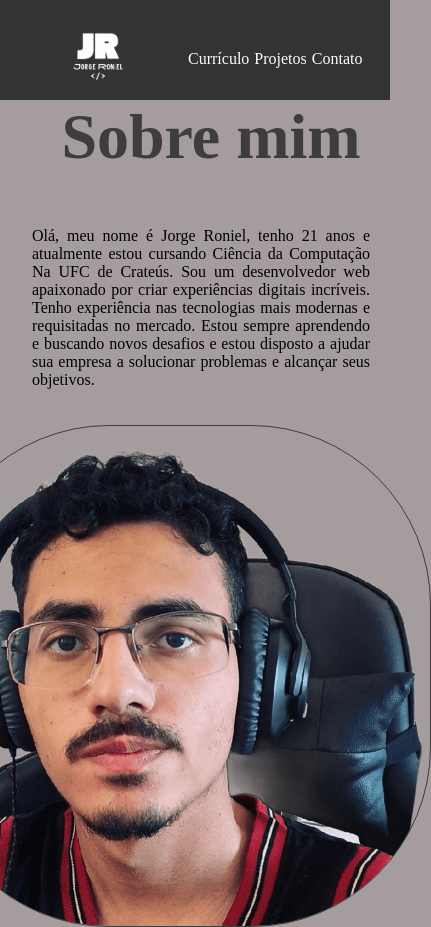
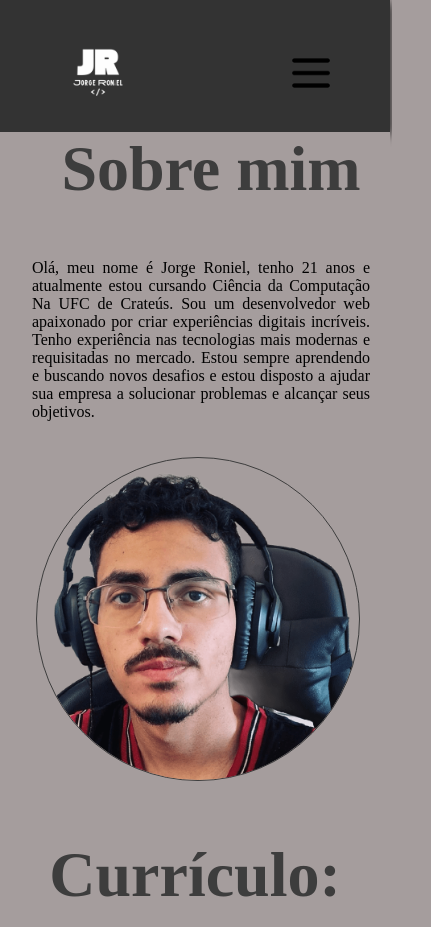
Before and after one commit to JorgeRoniel/portifolio, a plain HTML site: page index.html in a window 390 px wide. Shown: the top 927 px of the page, 431 px wide, since content can reach past the window. Drawn offline with nearby package versions, Linux system fonts and the light colour scheme.

Commit message:
feat: criação do menu responsivo

```diff
--- a/index.html
+++ b/index.html
@@ -9,14 +9,33 @@
     <script src="https://unpkg.com/scrollreveal"></script>
   </head>
   <body>
-    <nav>
-      <img src="./src/img/jR(1).png" alt="logo-jorge" id="logo-jr" />
-      <ul>
-        <li><a href="#curriculo">Currículo</a></li>
-        <li><a href="#projetos">Projetos</a></li>
-        <li><a href="#contato">Contato</a></li>
-      </ul>
-    </nav>
+    <header>
+      <nav class="navbar">
+        <div class="logo">
+          <img src="./src/img/jR(1).png" alt="logo-jorge" id="logo-jr" />
+        </div>
+
+        <div class="nav-list">
+          <ul>
+            <li class="nav-item"><a class="nav-link" href="#curriculo">Currículo</a></li>
+            <li class="nav-item"><a class="nav-link" href="#projetos">Projetos</a></li>
+            <li class="nav-item"><a class="nav-link" href="#contato">Contato</a></li>
+          </ul>
+        </div>
+
+        <div class="mobile-menu-icon">
+          <button onclick="showMenu()"><img class="icon" src="./src/img/cardapio.png" alt=""></button>
+        </div>
+      </nav>
+
+      <div class="menu-mobile">
+        <ul>
+          <li class="nav-item"><a class="nav-link" href="#curriculo">Currículo</a></li>
+          <li class="nav-item"><a class="nav-link" href="#projetos">Projetos</a></li>
+          <li class="nav-item"><a class="nav-link" href="#contato">Contato</a></li>
+        </ul>
+      </div>
+    </header>
     <section id="home">
       <div id="content-home">
         <h1>Sobre mim</h1>
--- a/src/js/scripts.js
+++ b/src/js/scripts.js
@@ -33,3 +33,13 @@ sr.reveal("#curriculo", {
 sr.reveal("#projetos", {
   duration: 2000,
 });
+
+function showMenu() {
+  var menu = document.querySelector(".menu-mobile");
+
+  if (menu.classList.contains("open")) {
+    menu.classList.remove("open");
+  } else {
+    menu.classList.add("open");
+  }
+}
--- a/src/style/style.css
+++ b/src/style/style.css
@@ -16,31 +16,55 @@ h2 {
 
 /* Menu */
 
-nav {
+header {
   background-color: #333;
-  color: white;
-
-  display: flex;
-  align-items: end;
+  box-shadow: 0px 3px 10px black;
 }
 
-nav ul {
-  list-style: none;
+.navbar {
   display: flex;
-  gap: 40px;
-  flex-wrap: wrap;
-  margin-bottom: 2rem;
+  justify-content: space-between;
+  padding: 1rem 2rem;
 }
 
-nav ul li a {
-  color: white;
-  text-decoration: none;
+.logo {
+  display: flex;
+  align-items: center;
 }
 
-#logo-jr {
+.logo img {
   width: 100px;
   height: 100px;
-  margin-left: 3rem;
+}
+
+.nav-list {
+  display: flex;
+  align-items: center;
+}
+
+.nav-list ul {
+  display: flex;
+  justify-content: center;
+  list-style: none;
+}
+
+.nav-item {
+  margin: 0 15px;
+}
+
+.nav-link {
+  text-decoration: none;
+  color: white;
+  font-size: 1.1rem;
+  font-weight: 400;
+}
+
+.mobile-menu-icon {
+  display: none;
+}
+
+.menu-mobile {
+  display: none;
 }
 
 /* Primeira section */
@@ -213,11 +237,6 @@ footer ul li img {
 }
 
 @media (max-width: 1112px) {
-  nav ul {
-    gap: 10px;
-    flex-wrap: nowrap;
-    width: 100%;
-  }
   #home {
     flex-direction: row;
     align-items: center;
@@ -256,9 +275,41 @@ footer ul li img {
 }
 
 @media (max-width: 768px) {
-  nav ul {
-    gap: 5px;
+  .navbar {
+    padding: 1rem 3rem;
   }
+
+  .nav-item {
+    display: none;
+  }
+
+  .mobile-menu-icon {
+    display: block;
+  }
+
+  .mobile-menu-icon button {
+    background-color: transparent;
+    border: none;
+    cursor: pointer;
+    margin-top: 50%;
+  }
+
+  .mobile-menu-icon img {
+    width: 50px;
+    height: 50px;
+  }
+
+  .menu-mobile ul {
+    display: flex;
+    flex-direction: column;
+    text-align: center;
+  }
+
+  .menu-mobile .nav-item {
+    display: block;
+    padding-top: 1rem;
+  }
+
   #home {
     flex-direction: column;
     align-items: center;
@@ -277,10 +328,11 @@ footer ul li img {
   }
 
   #img-perfil img {
-    width: 80%;
+    width: 90%;
     height: auto;
-    max-width: 200px;
-    max-height: 200px;
+    min-width: 100px;
+    min-height: 100px;
+    margin-left: 10%;
   }
 
   #curriculo-content {
@@ -323,4 +375,8 @@ footer ul li img {
     font-size: 0.9rem;
     text-align: justify;
   }
+
+  .open {
+    display: block;
+  }
 }
```
Also changed, not shown: src/img/cardapio.png (added).
